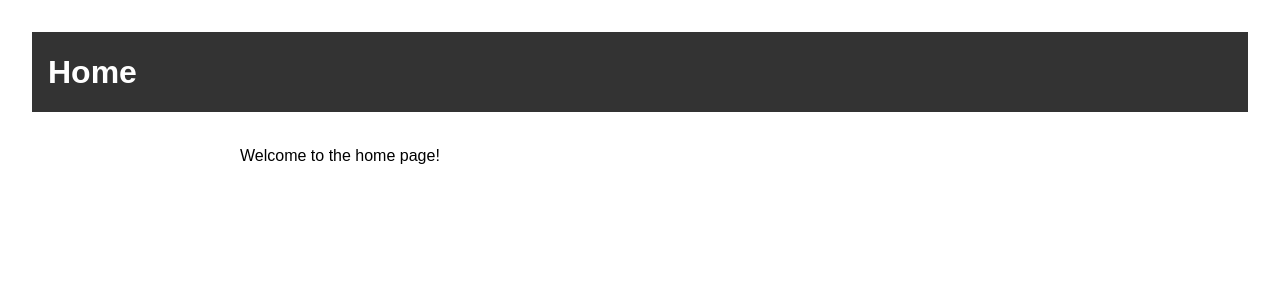
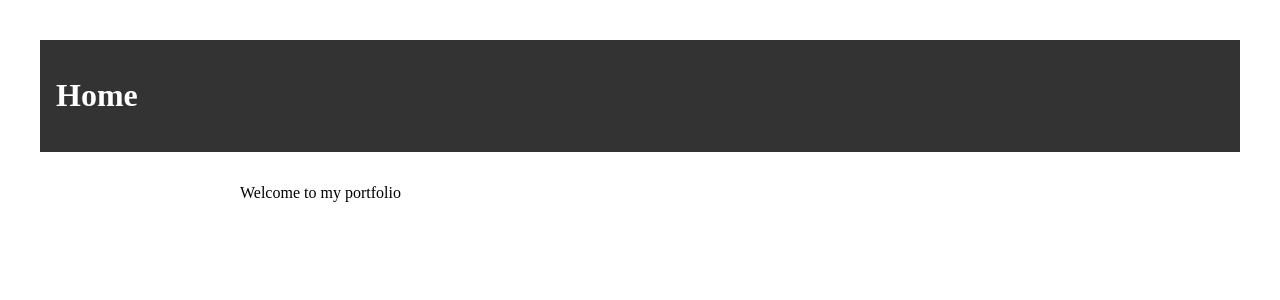
Before and after one commit to Bradley-Hill/bradley-hill-cloudflare, a Next.js app: page / in a window 1280 px wide. Shown: the top 300 px of the page. Built offline with nearby package versions, Linux system fonts and the light colour scheme.

Commit message:
bradley-hill: finished the i18n language context and provider

```diff
--- a/app/layout.tsx
+++ b/app/layout.tsx
@@ -1,5 +1,5 @@
 import type { Metadata } from "next";
-import "./globals.css";
+import { I18nProvider } from "@/i18n/i18nProvider";
 
 export const metadata: Metadata = {
   title: "Bradley Hill",
@@ -13,7 +13,11 @@
 }>) {
   return (
     <html lang="en">
-      <body>{children}</body>
+      <body>
+        <I18nProvider>
+          {children}
+        </I18nProvider>
+      </body>
     </html>
   );
 }
--- a/app/page.tsx
+++ b/app/page.tsx
@@ -1,13 +1,18 @@
+"use client";
+import { useI18n } from "@/i18n/i18n";
 import styles from "./page.module.css";
 
 export default function Home() {
+  const { language, translate } = useI18n();
+
+  const welcomeText = translate("home.welcome", language);
   return (
     <div className={styles.page}>
       <header className={styles.header}>
         <h1>Home</h1>
       </header>
       <main className={styles.content}>
-      <p>Welcome to the home page!</p>
+        <p>{welcomeText}</p>
       </main>
     </div>
   );
--- /dev/null
+++ b/i18n/i18n.ts
@@ -0,0 +1,54 @@
+import en from "../locales/en.json";
+import fr from "../locales/fr.json";
+import { useContext } from "react";
+import { I18nContext } from "./i18nContext";
+
+type Translations = {
+  common: {
+    home: string;
+    projects: string;
+    about: string;
+    contact: string;
+  };
+  home: {
+    welcomeMessage: string;
+    introduction: string;
+  };
+  projects: {
+    title: string;
+    description: string;
+  };
+  about: {
+    title: string;
+    bio: string;
+  };
+  contact: {
+    title: string;
+    email: string;
+  };
+};
+
+export function useI18n() {
+    const context = useContext(I18nContext);
+    if (!context) {
+        throw new Error("useI18n must be used within an I18nsProvider");
+    }
+    return context;
+}
+
+export function translate(key:string, language: "en" | "fr") {
+    const translations = { en, fr };
+    const keyParts = key.split(".");
+    let current: unknown = translations[language];
+
+    for (const part of keyParts) {
+      if (typeof current === "object" && current !== null) {
+        current = (current as Record<string, unknown>)[part];
+      } else {
+        return key;
+      }
+    }
+
+    return typeof current === "string" ? current : key;
+
+}
--- /dev/null
+++ b/i18n/i18nContext.tsx
@@ -0,0 +1,12 @@
+"use client";
+
+import { createContext, Dispatch, SetStateAction } from "react";
+import { translate, useI18n } from "./i18n";
+
+type I18nContextType = {
+    language: 'en' | 'fr';
+    setLanguage: Dispatch<SetStateAction<'en'|'fr'>>;
+    translate: (key:string, language: 'en' | 'fr') => string;
+}
+
+export let I18nContext = createContext<I18nContextType | null>(null);
--- /dev/null
+++ b/i18n/i18nProvider.tsx
@@ -0,0 +1,14 @@
+"use client";
+
+import { useState, ReactNode } from "react";
+import { I18nContext } from "./i18nContext";
+import { translate } from "./i18n";
+
+export function I18nProvider({ children }: { children: ReactNode }) {
+  const [language, setLanguage] = useState<"en" | "fr">("en");
+  return (
+    <I18nContext.Provider value={{ language, setLanguage, translate }}>
+      {children}
+    </I18nContext.Provider>
+  );
+}
```
Also changed, not shown: lib/i18n.ts (deleted, +0 -27 lines), app/styles/globals.css (renamed from app/globals.css).
